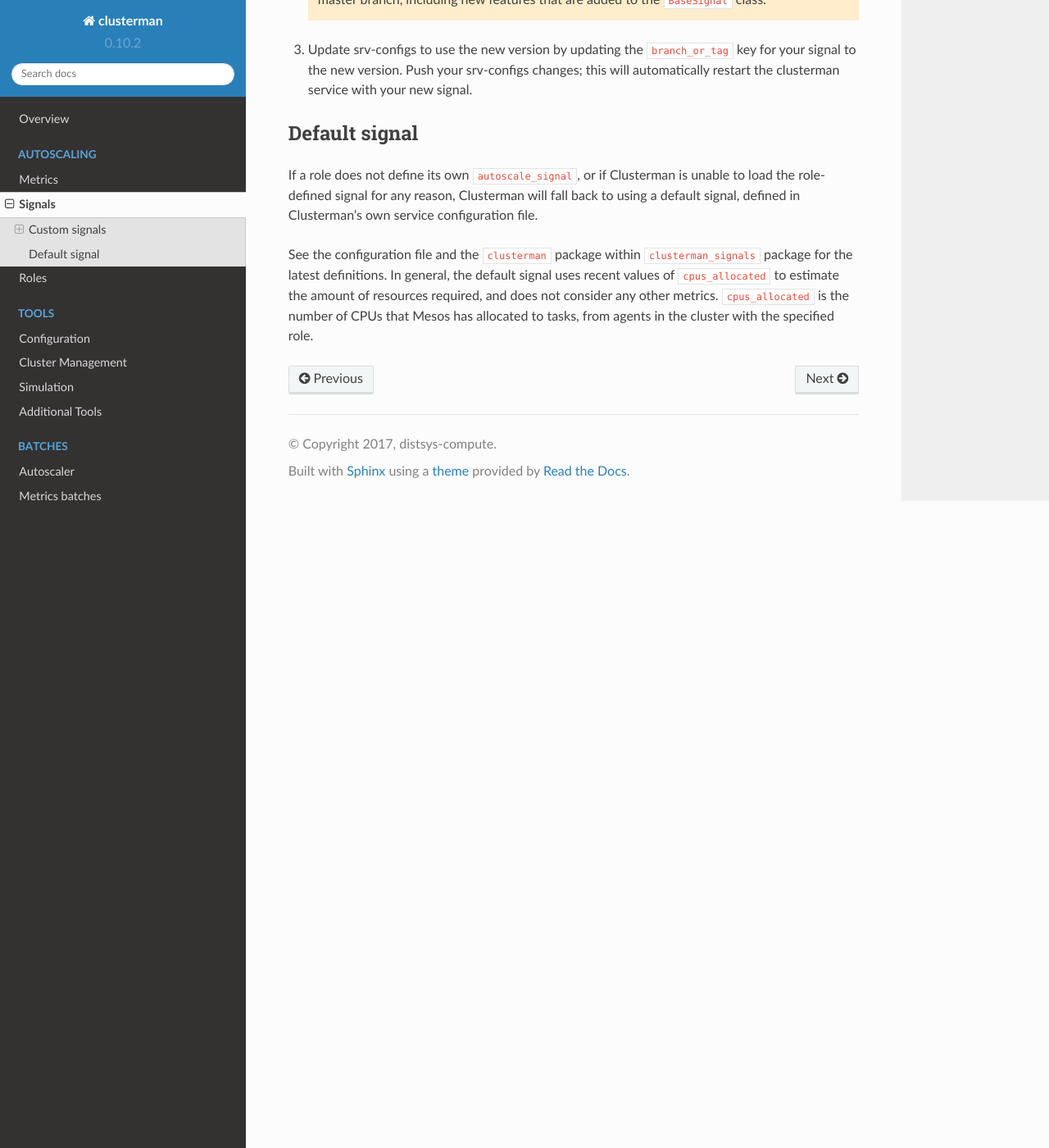
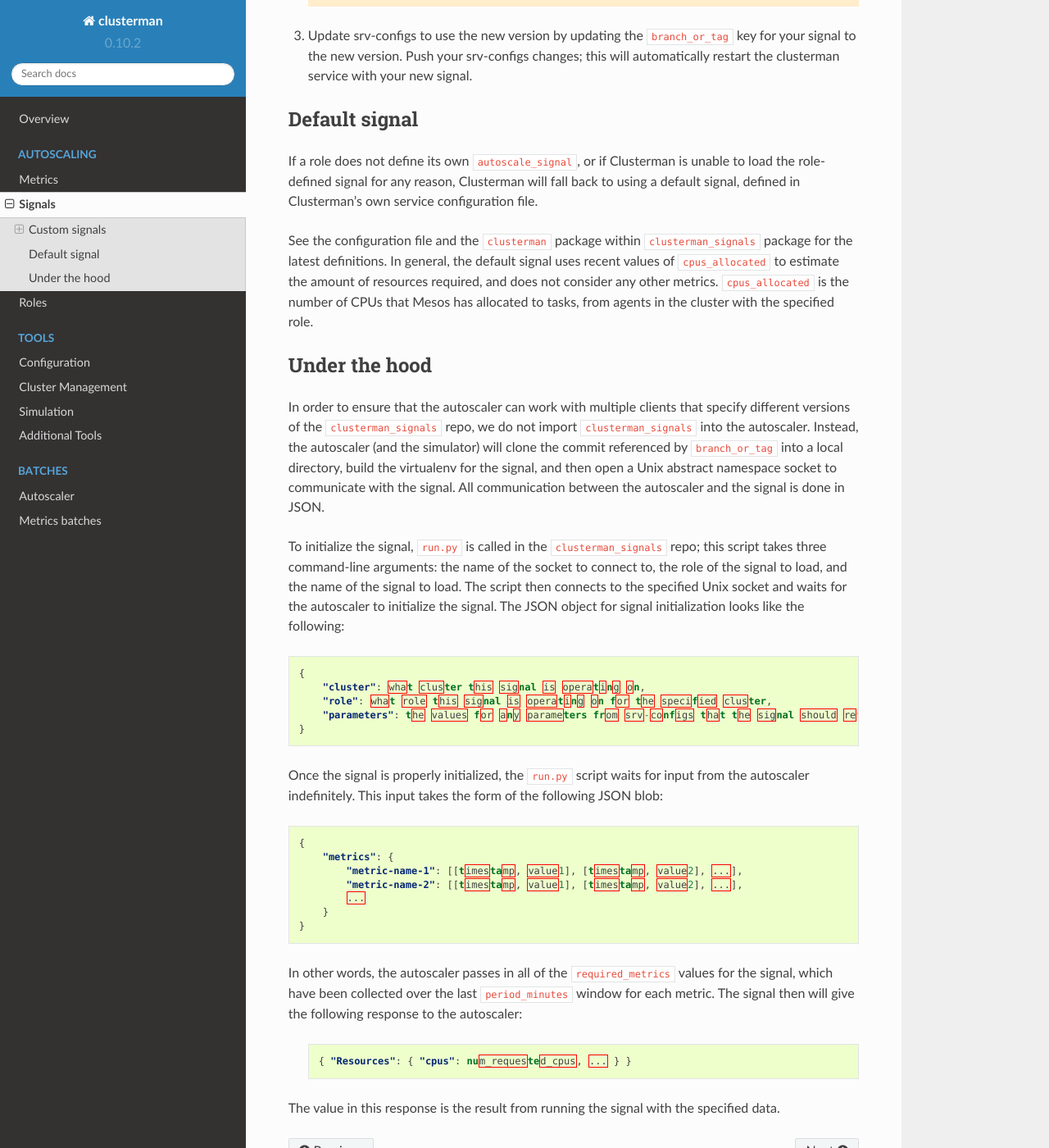
Before and after one commit to Yelp/clusterman, a Sphinx documentation site: the page built from docs/source/signals.rst, in a window 1280 px wide and 1400 px high, scrolled down 4843 px. Shown: the whole window at 82% size. Built offline with Sphinx 7.4.7 and the Read the Docs theme 2.0.0, drawn with Linux system fonts in a browser that asks for light colours; some of the changed text lies outside the part shown.

Commit message:
updated docs, addressed some comments

```diff
--- a/docs/source/signals.rst
+++ b/docs/source/signals.rst
@@ -70,7 +70,7 @@
               type: metric type, e.g. system_metrics
               minute_range: minutes of data for the metric to query
             - ...
-        custom_parameters: (optional)
+        parameters: (optional)
             - paramA: 'typeA'
             - paramB: 10
               ...
@@ -151,8 +151,7 @@
 
             cp -r /nail/srv/configs/clusterman-roles/ .
             <editor> ./clusterman-roles/<role>/config.yaml
-            clusterman simulate --role-config-dir ./clusterman-roles/<role>/config.yaml \
-                    <remaining arguments> ...
+            clusterman simulate --role-config-dir ./clusterman-roles <remaining arguments> ...
 
 #. Then run a simulation with the same arguments against your existing signal version:
 
@@ -208,3 +207,48 @@
 definitions.  In general, the default signal uses recent values of ``cpus_allocated`` to estimate the amount of
 resources required, and does not consider any other metrics.  ``cpus_allocated`` is the number of CPUs that Mesos has
 allocated to tasks, from agents in the cluster with the specified role.
+
+Under the hood
+--------------
+
+In order to ensure that the autoscaler can work with multiple clients that specify different versions of the
+``clusterman_signals`` repo, we do not import ``clusterman_signals`` into the autoscaler.  Instead, the autoscaler (and
+the simulator) will clone the commit referenced by ``branch_or_tag`` into a local directory, build the virtualenv for
+the signal, and then open a Unix abstract namespace socket to communicate with the signal.  All communication between
+the autoscaler and the signal is done in JSON.
+
+To initialize the signal, ``run.py`` is called in the ``clusterman_signals`` repo; this script takes three command-line
+arguments: the name of the socket to connect to, the role of the signal to load, and the name of the signal to load.
+The script then connects to the specified Unix socket and waits for the autoscaler to initialize the signal.  The JSON
+object for signal initialization looks like the following:
+
+.. code-block:: json
+
+    {
+        "cluster": what cluster this signal is operating on,
+        "role": what role this signal is operating on for the specified cluster,
+        "parameters": the values for any parameters from srv-configs that the signal should reference
+    }
+
+Once the signal is properly initialized, the ``run.py`` script waits for input from the autoscaler indefinitely.  This
+input takes the form of the following JSON blob:
+
+.. code-block:: json
+
+    {
+        "metrics": {
+            "metric-name-1": [[timestamp, value1], [timestamp, value2], ...],
+            "metric-name-2": [[timestamp, value1], [timestamp, value2], ...],
+            ...
+        }
+    }
+
+In other words, the autoscaler passes in all of the ``required_metrics`` values for the signal, which have been
+collected over the last ``period_minutes`` window for each metric.  The signal then will give the following response to
+the autoscaler:
+
+ .. code-block:: json
+
+    { "Resources": { "cpus": num_requested_cpus, ... } }
+
+The value in this response is the result from running the signal with the specified data.
```
Also changed, not shown: other parts of docs/source/signals.rst (+3 -3 lines), 5 other files.
